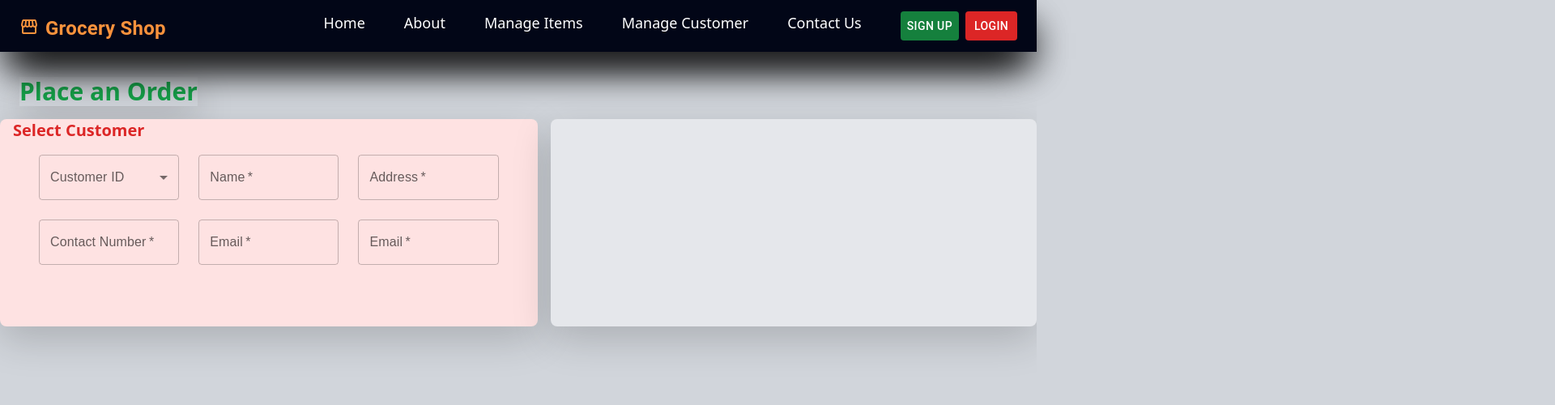
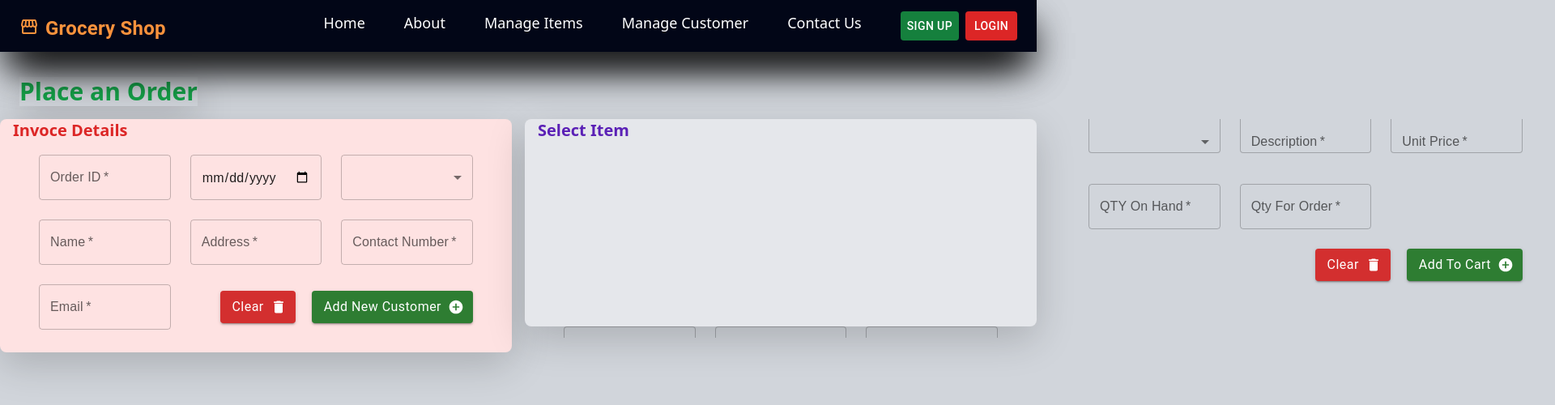
Before and after one commit to AbhiWPA/MERN-Application, a React (Create React App) app in the folder frontend/: page /placeOrder in a window 1280 px wide. Shown: the top 500 px of the page at 81% size, 1920 px wide, since content can reach past the window. Built offline with nearby package versions, Linux system fonts and the light colour scheme.

Commit message:
Content updated

```diff
--- a/frontend/package.json
+++ b/frontend/package.json
@@ -5,7 +5,7 @@
   "dependencies": {
     "@emotion/react": "^11.11.1",
     "@emotion/styled": "^11.11.0",
-    "@mui/icons-material": "^5.14.0",
+    "@mui/icons-material": "^5.14.1",
     "@mui/material": "^5.14.1",
     "@mui/styled-engine-sc": "^5.12.0",
     "@testing-library/jest-dom": "^5.16.5",
--- a/frontend/src/components/Form/Form.js
+++ b/frontend/src/components/Form/Form.js
@@ -24,12 +24,23 @@ const Form = (props) => {
       <form className="grid grid-cols-1 lg:grid-cols-3 gap-6 !font-poppins">
         {props.textFieldsArray.map((textField, index) => (
           textField.textFieldType == "select" ? <FormControl fullWidth>
-          <InputLabel id="demo-simple-select-label">Customer ID</InputLabel>
+          <InputLabel id="demo-simple-select-label"></InputLabel>
           <Select
             labelId="demo-simple-select-label"
             id="demo-simple-select"
             value={Select.value}
             label={Select.label}
+            key={index}
+            variant="outlined"
+            name={Select.name}
+            placeholder={Select.placeHolderText}
+            required
+            defaultValue={Select.defaultValue}
+            onChange={Select.onChange}
+            focused={Select.focused}
+            InputProps={{
+              readOnly: Select.readOnly,
+            }}
             // onChange={handleChange}
           >
             {/* <MenuItem value={10}>Ten</MenuItem>
--- a/frontend/src/pages/PlaceOrder.js
+++ b/frontend/src/pages/PlaceOrder.js
@@ -28,13 +28,35 @@ const PlaceOrder = () => {
 {/* ------------------------------------------------------------------------------------- */}
         <div className='columns-2 flex space-x-4 h-64 max-w-7xl left-0 right-0 m-auto'>
 
-          <div className='columns-2xl bg-red-100 shadow-lg shadow-slate-700 rounded-lg'>
-            <h3 className='ml-3 text-xl text-red-600 font-sans font-bold'>Select Customer</h3>
+          <div className='columns-2xl bg-red-100 h-72 shadow-lg shadow-slate-700 rounded-lg'>
+            <h3 className='ml-3 text-xl text-red-600 font-sans font-bold'>Invoce Details</h3>
 
             <div className='mt-3'>
 
             <Form
           textFieldsArray={[
+            {
+              label: "Order ID",
+              textFieldType: "text",
+              name: "name",
+              placeHolderText: "OrderID",
+              // value: username,
+              // onChange: (event: ChangeEvent<HTMLInputElement>) => {
+              //   setUsername(event.target.value);
+              // },
+            },
+
+            {
+              label: "",
+              textFieldType: "Date",
+              name: "date",
+              placeHolderText: "Date",
+              // value: username,
+              // onChange: (event: ChangeEvent<HTMLInputElement>) => {
+              //   setUsername(event.target.value);
+              // },
+            },
+
             {
               InputLabel: "Customer ID",
               textFieldType: "select",
@@ -88,11 +110,86 @@ const PlaceOrder = () => {
               // },
             },
 
+          ]}
+
+          buttonsArray={[
+
             {
-              label: "Email",
-              textFieldType: "email",
-              name: "email",
-              placeHolderText: "Email",
+              color: "error",
+              icon: <DeleteIcon />,
+              text: "Clear",
+              // onClick: handleDeleteCustomer,
+            },
+
+            {
+              color: "success",
+              icon: <AddCircleIcon />,
+              text: "Add New Customer",
+              // onClick: handleSaveCustomer,
+            },
+
+          ]}
+          />
+
+            </div>
+
+          </div>
+
+      <div className='columns-3xl bg-gray-200 shadow-lg shadow-slate-700 rounded-lg'>
+        <h3 className='ml-3 text-xl text-violet-800 font-sans font-bold'>Select Item</h3>
+
+        <div className='mt-3'>
+
+        <Form
+      textFieldsArray={[
+        {
+          label: "Item Code",
+          textFieldType: "select",
+          name: "itemCode",
+          placeHolderText: "Item Code",
+          // value: customerID,
+          // onChange: (event: ChangeEvent<HTMLInputElement>) => {
+          //   setCustomerID(event.target.value);
+          //},
+       },
+        {
+          label: "Description",
+          textFieldType: "text",
+          name: "description",
+          placeHolderText: "description",
+          // value: username,
+          // onChange: (event: ChangeEvent<HTMLInputElement>) => {
+          //   setUsername(event.target.value);
+          // },
+       },
+
+
+        {
+          label: "Unit Price",
+          textFieldType: "text",
+          name: "unitPrice",
+          placeHolderText: "unitPrice",
+          // value: address,
+         // onChange: (event: ChangeEvent<HTMLInputElement>) => {
+         //   setAddress(event.target.value);
+          // },
+        },
+        {
+          label: "QTY On Hand",
+          textFieldType: "text",
+          name: "qtyOnHand",
+          placeHolderText: "QTY On Hand",
+          readOnly : true,
+          // value: contactNumber,
+          // onChange: (event: ChangeEvent<HTMLInputElement>) => {
+          //   setContactNumber(event.target.value);
+          // },
+        },
+        {
+          label: "Qty For Order",
+          textFieldType: "Number",
+          name: "qtyForOrder",
+          placeHolderText: "Qty For Order",
           // value: email,
           // onChange: (event: ChangeEvent<HTMLInputElement>) => {
           //   setEmail(event.target.value);
@@ -100,13 +197,28 @@ const PlaceOrder = () => {
         },
       ]}
 
-          buttonsArray={[]}
+      buttonsArray={[
+
+        {
+          color: "error",
+          icon: <DeleteIcon />,
+          text: "Clear",
+          // onClick: handleDeleteCustomer,
+        },
+
+        {
+          color: "success",
+          icon: <AddCircleIcon />,
+          text: "Add to Cart",
+          // onClick: handleSaveCustomer,
+        },
+
+      ]}
       />
 
         </div>
 
 </div>
-          <div className='columns-3xl bg-gray-200 shadow-lg shadow-slate-700 rounded-lg'></div>
 
 
         </div>
```
Also changed, not shown: 1 other file (tests, documents, lock files or other folders). Lines whose indentation alone changed are shown as unchanged.
